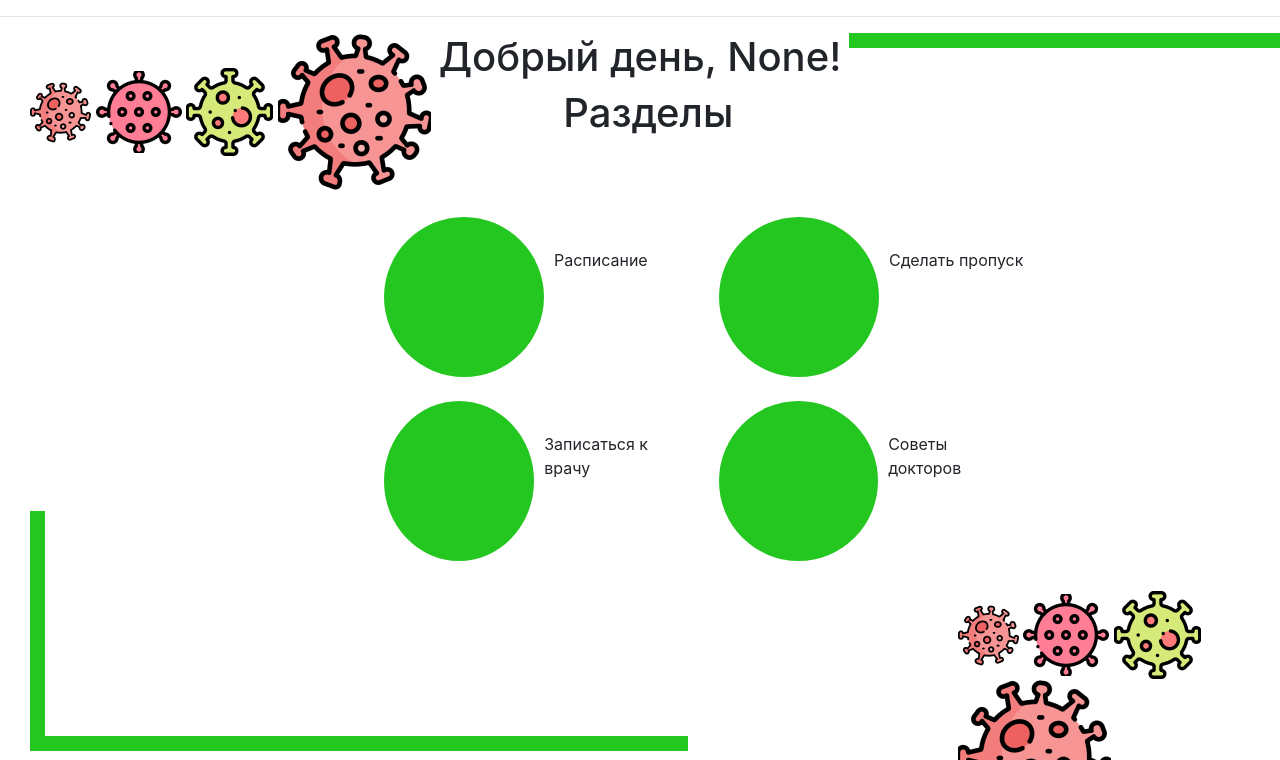
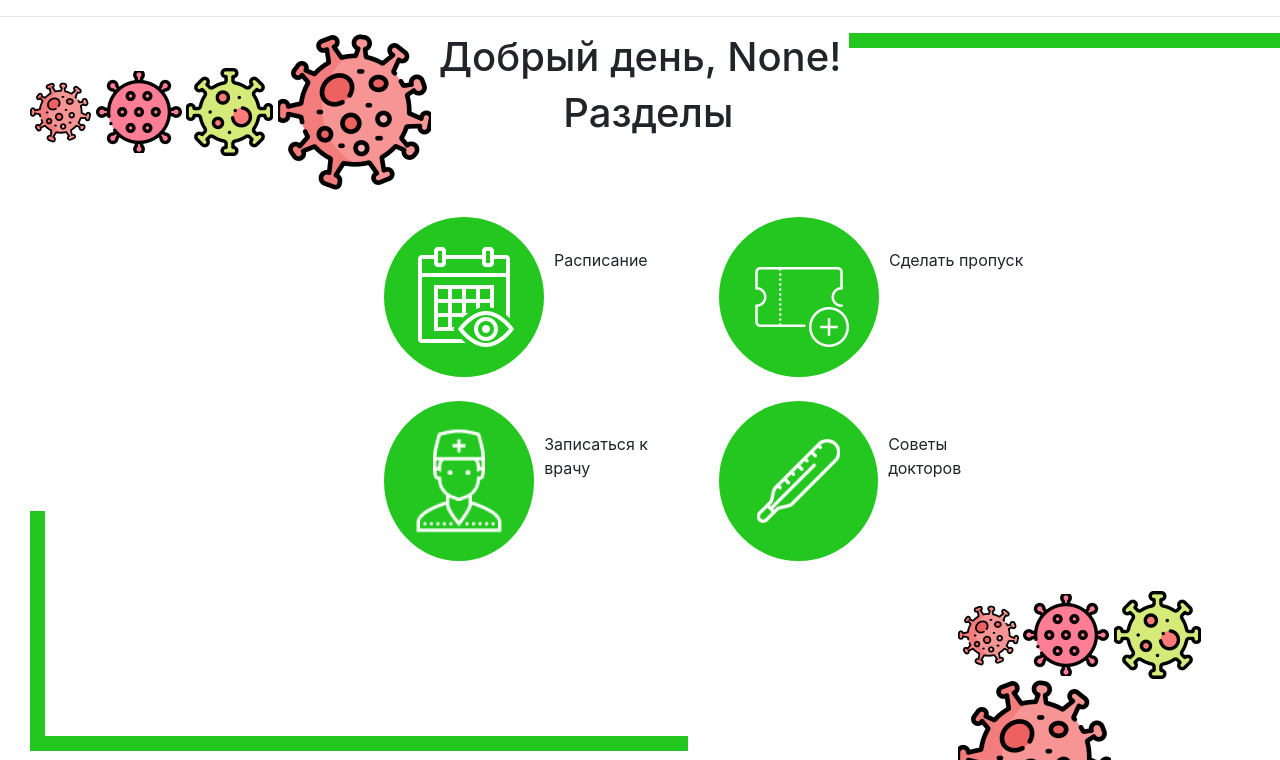
Before and after one commit to TvoeZdorovie/PFH_, a Flask app: page / in a window 1280 px wide. Shown: the part 40-800 px from the top of the page. Run offline with Flask 2, Linux system fonts and the light colour scheme; a user stored in the database is signed in; some libraries are stand-ins or nearby versions.

Commit message:
delete get and add picture

```diff
--- a/app/static/style.css
+++ b/app/static/style.css
@@ -97,6 +97,25 @@
 
     margin-top: 10vh;
 }
+
+.main_cabinet .parts  .image{
+    background-repeat: no-repeat;
+    background-position: center;
+
+}
+.main_cabinet .parts  .image.first{
+    background-image: url("img/t1.png");
+}
+.main_cabinet .parts  .image.second{
+    background-image: url("img/t2.png");
+}
+.main_cabinet .parts  .image.third{
+    background-image: url("img/t3.png");
+}
+.main_cabinet .parts  .image.fourth{
+    background-image: url("img/t4.png");
+}
+
 /*
 .top_left{
     position: relative;
--- a/app/templates/index.html
+++ b/app/templates/index.html
@@ -7,21 +7,21 @@
 
         <div class="row">
             <div class="col">
-                <div class="image"></div>
+                <div class="image first"></div>
                 <div class="text">Расписание</div>
             </div>
             <div class="col">
-                <div class="image"></div>
+                <div class="image second"></div>
                 <div class="text">Сделать пропуск</div>
             </div>
         </div>
         <div class="row">
             <div class="col">
-                <div class="image"></div>
+                <div class="image third"></div>
                 <div class="text">Записаться к врачу</div>
             </div>
             <div class="col">
-                <div class="image"></div>
+                <div class="image fourth"></div>
                 <div class="text">Советы докторов</div>
             </div>
         </div>
```
Also changed, not shown: helper.py (+4 -7 lines), app/static/img/t1.png (added), app/static/img/t2.png (added), app/static/img/t3.png (added), app/static/img/t4.png (added).
